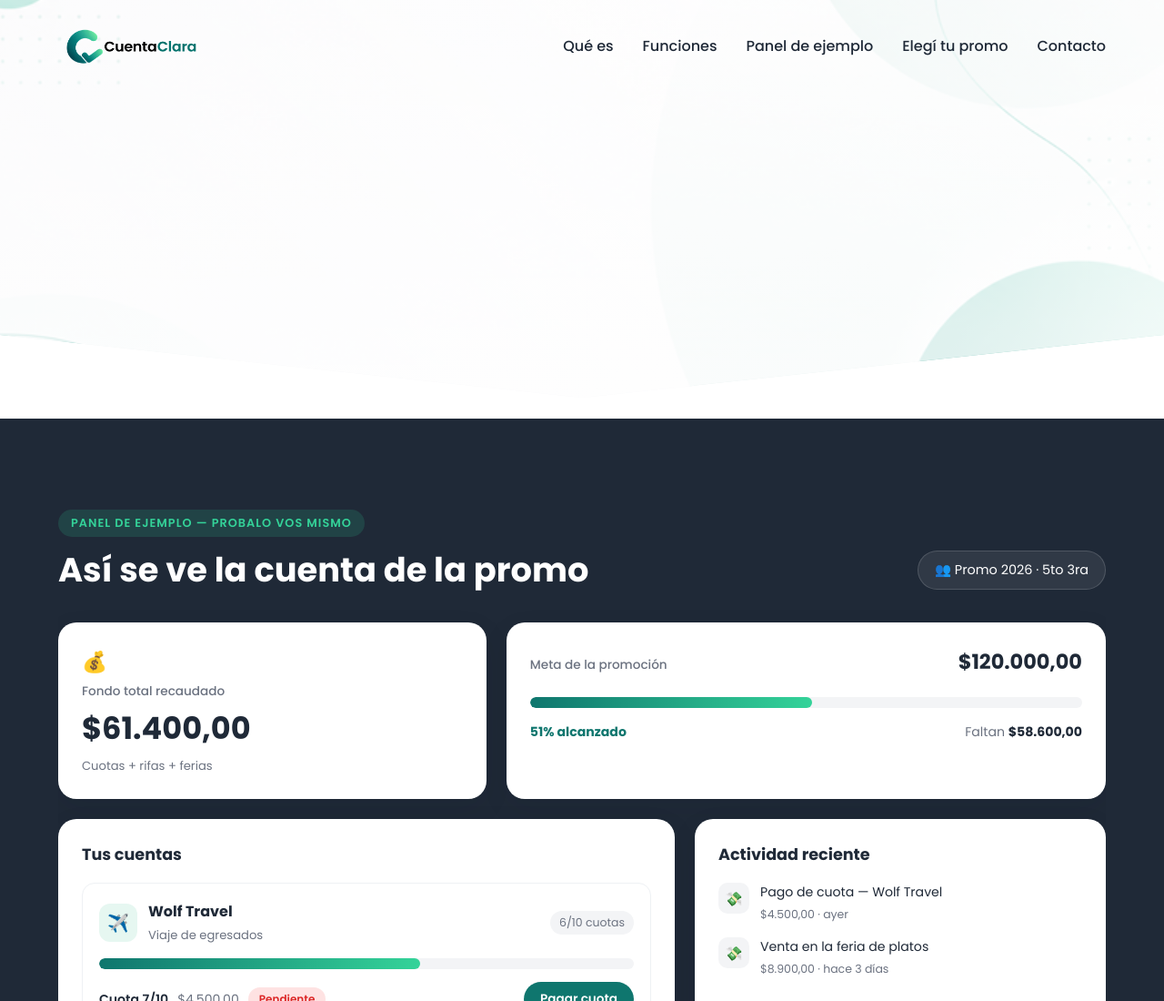
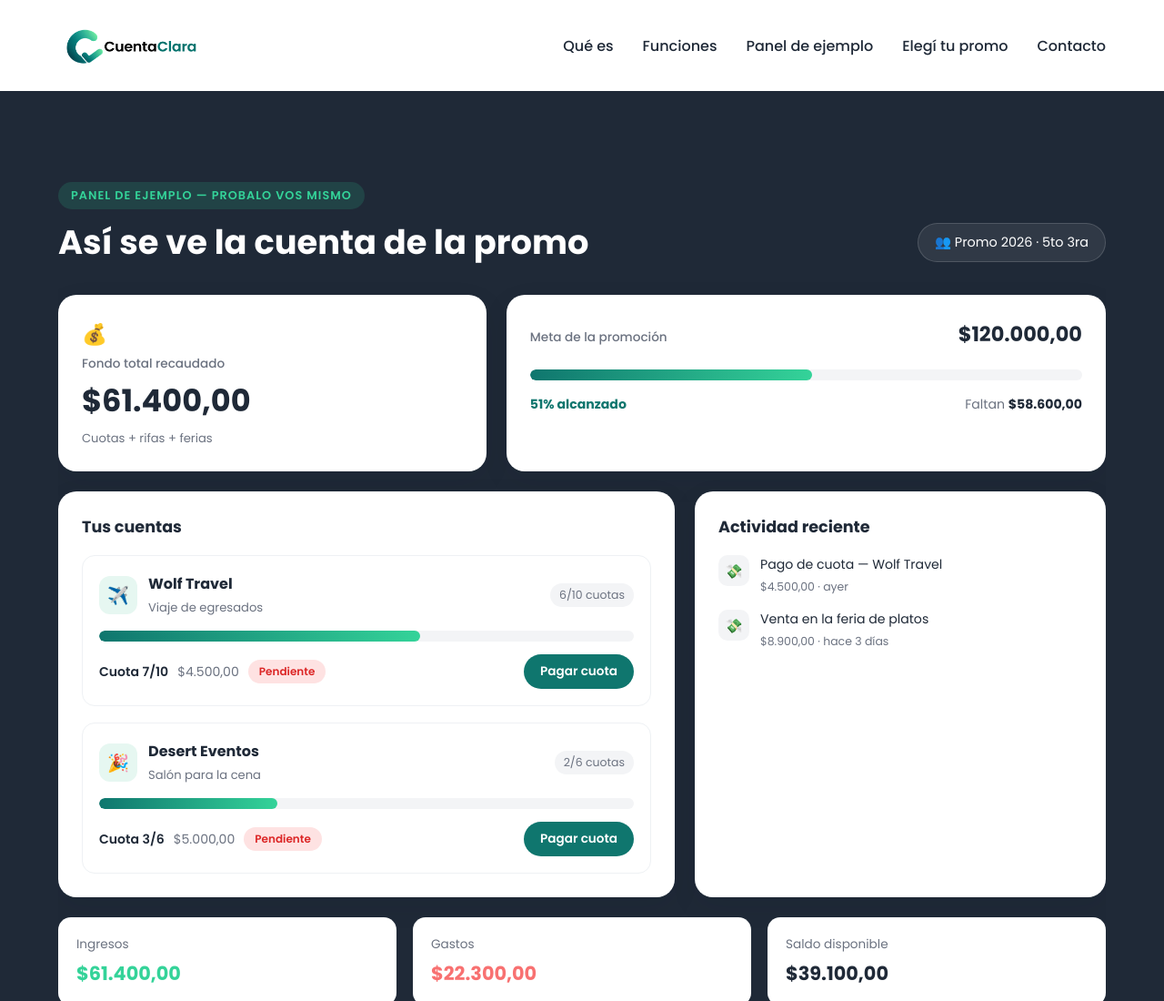
Before and after one commit to vikonkon/EDI_Britos_Agostini_Aguero, a plain HTML site: page EJEMPLO.html in a window 1280 px wide. Shown: the top 1100 px of the page at 91% size. Drawn offline with Linux system fonts and the light colour scheme.

Commit message:
ultimo arreglo

```diff
--- a/EJEMPLO.html
+++ b/EJEMPLO.html
@@ -8,11 +8,12 @@
         <link rel="stylesheet" href="CSS/style.css">
     </head>
     <body>
-        <header class="hero">
             <nav class="navbar container">
 
                 <div class="logo">
-                    <img src="images/logo.png" alt="Logo de CuentaClara">
+                    <a href="index.html">
+                        <img src="./images/logo.png" alt="Logo de CuentaClara">
+                    </a>
                 </div>
 
                 <ul class="nav-link" id="navMenu">
@@ -24,8 +25,6 @@
                 </ul>
 
             </nav>
-
-        </header>
 
         <main>
             <!-- PANEL DE EJEMPLO -->
```
Also changed, not shown: COMPARAR.html (+4 -5 lines), CONTACTO.html (+4 -2 lines), index.html (+6 -3 lines).
